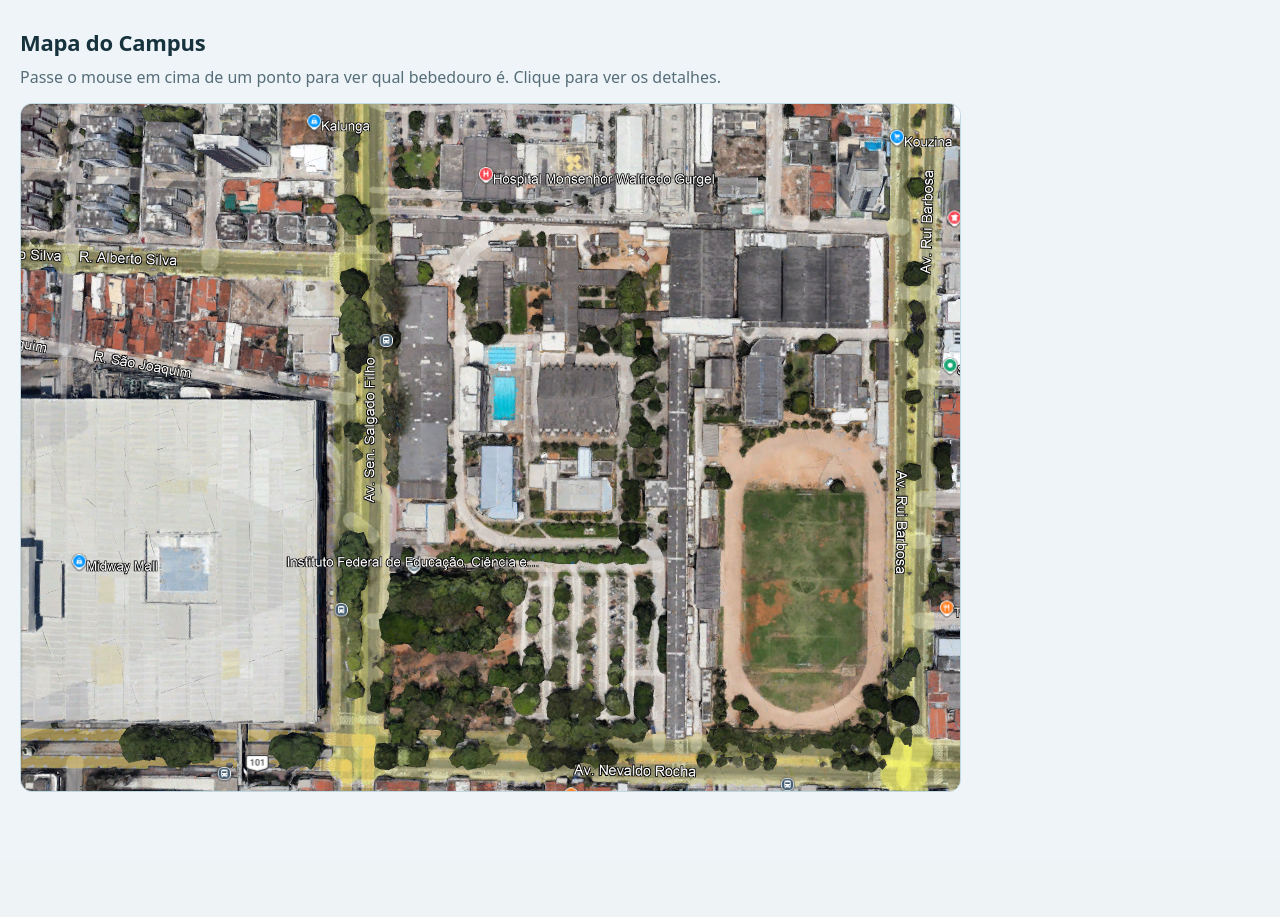
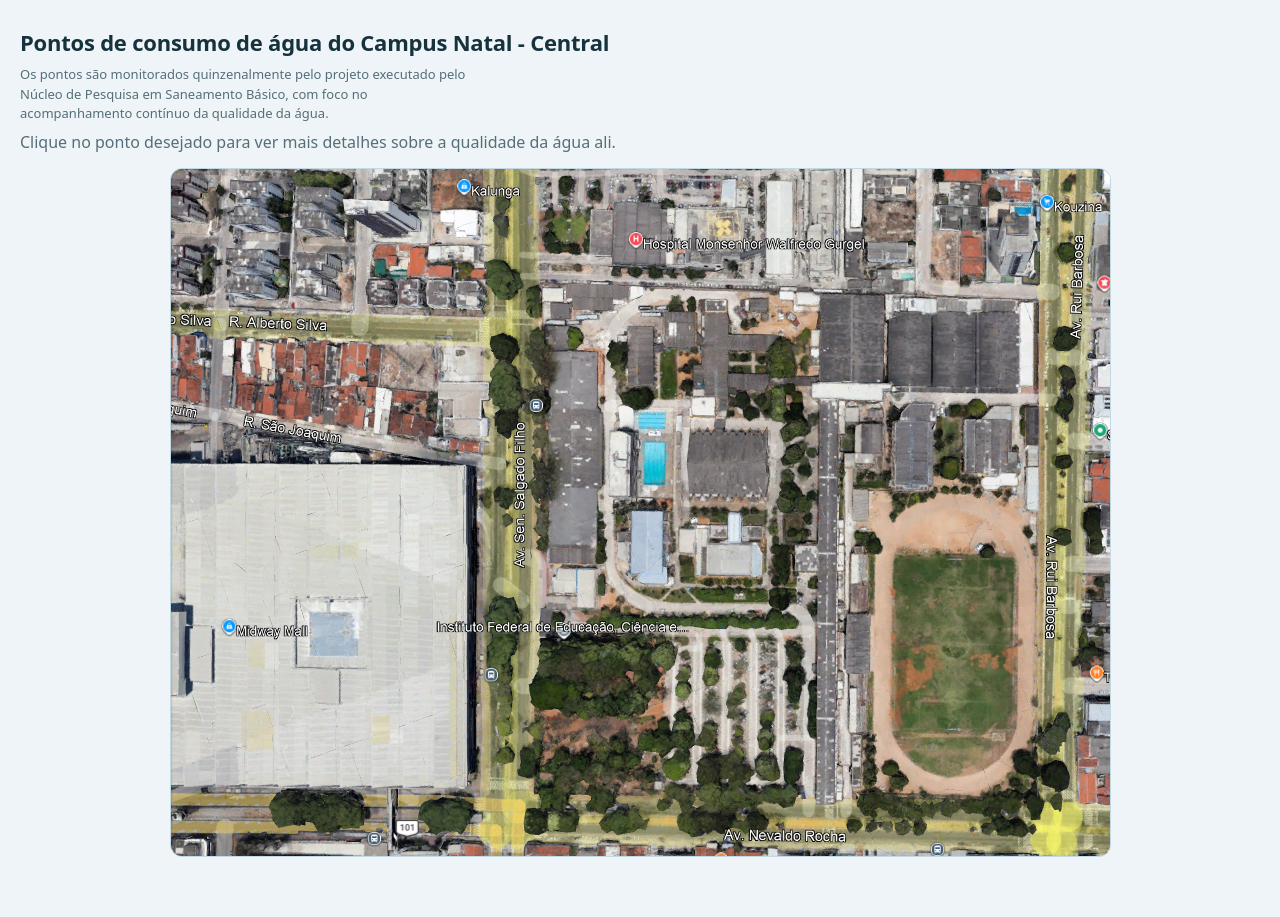
Before and after one commit to Cecilia-eng-05/sistema-ifrn-agua-bebedouros, a Django app: page / in a window 1280 px wide. Shown: the part 86-1003 px from the top of the page. Before the commit the page ends 878 px from the top, so only its background shows below. Run offline with Django 5.2, Linux system fonts and the light colour scheme; data that the repository does not hold is empty.

Commit message:
style: título, texto institucional e centralização no mapa do campus
Título vira "Pontos de consumo de água do Campus Natal - Central". Abaixo
dele, em fonte menor, um texto explicando que os pontos são monitorados
quinzenalmente pelo Núcleo de Pesquisa em Saneamento Básico, com foco no
acompanhamento contínuo da qualidade da água — e a instrução de clicar
no ponto para ver mais detalhes. Imagem do mapa centralizada na página.

Co-Authored-By: Claude Sonnet 5 <noreply@anthropic.com>

```diff
--- a/bebedouros/templates/bebedouros/base.html
+++ b/bebedouros/templates/bebedouros/base.html
@@ -222,10 +222,11 @@
     .historico-vazio { color: var(--tinta-suave); }
 
     /* Mapa do campus */
-    .mapa-instrucao { color: var(--tinta-suave); margin: 4px 0 0; }
+    .mapa-descricao { color: var(--tinta-suave); font-size: 13px; margin: 4px 0 0; max-width: 62ch; }
+    .mapa-instrucao { color: var(--tinta-suave); margin: 6px 0 0; }
     .mapa-wrap {
-      position: relative; display: inline-block; max-width: 100%; margin-top: 14px;
-      line-height: 0;
+      position: relative; display: block; width: fit-content; max-width: 100%;
+      margin: 14px auto 0; line-height: 0;
     }
     .mapa-imagem {
       display: block; max-width: 100%; height: auto;
--- a/bebedouros/templates/bebedouros/mapa.html
+++ b/bebedouros/templates/bebedouros/mapa.html
@@ -3,8 +3,9 @@
 {% load l10n %}
 {% block titulo %}Mapa do Campus — Monitoramento da Água — IFRN-CNAT{% endblock %}
 {% block conteudo %}
-  <h1>Mapa do Campus</h1>
-  <p class="mapa-instrucao">Passe o mouse em cima de um ponto para ver qual bebedouro é. Clique para ver os detalhes.</p>
+  <h1>Pontos de consumo de água do Campus Natal - Central</h1>
+  <p class="mapa-descricao">Os pontos são monitorados quinzenalmente pelo projeto executado pelo Núcleo de Pesquisa em Saneamento Básico, com foco no acompanhamento contínuo da qualidade da água.</p>
+  <p class="mapa-instrucao">Clique no ponto desejado para ver mais detalhes sobre a qualidade da água ali.</p>
   <div class="mapa-wrap">
     <img
       src="{% static 'bebedouros/img/mapa-campus.png' %}"
```
